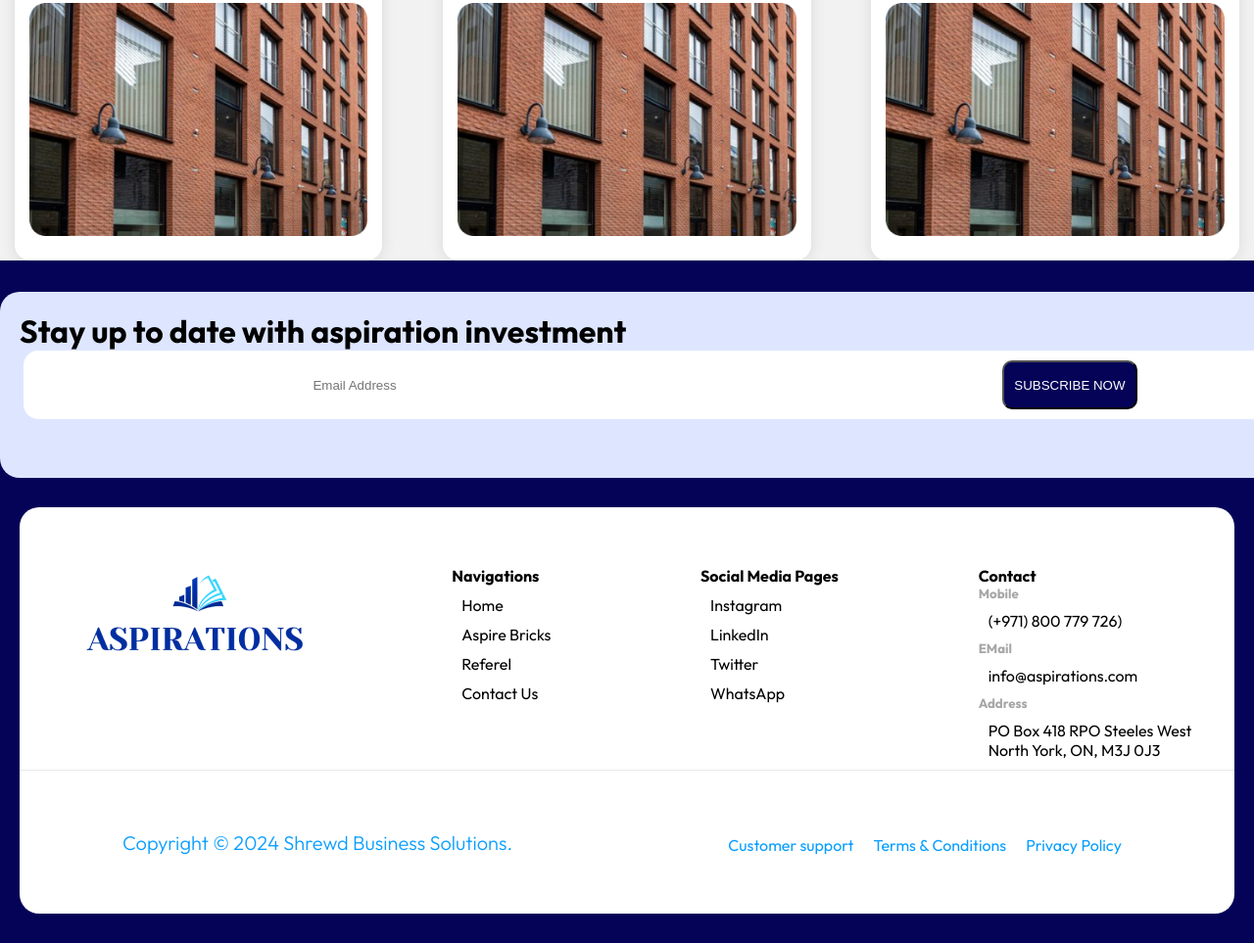
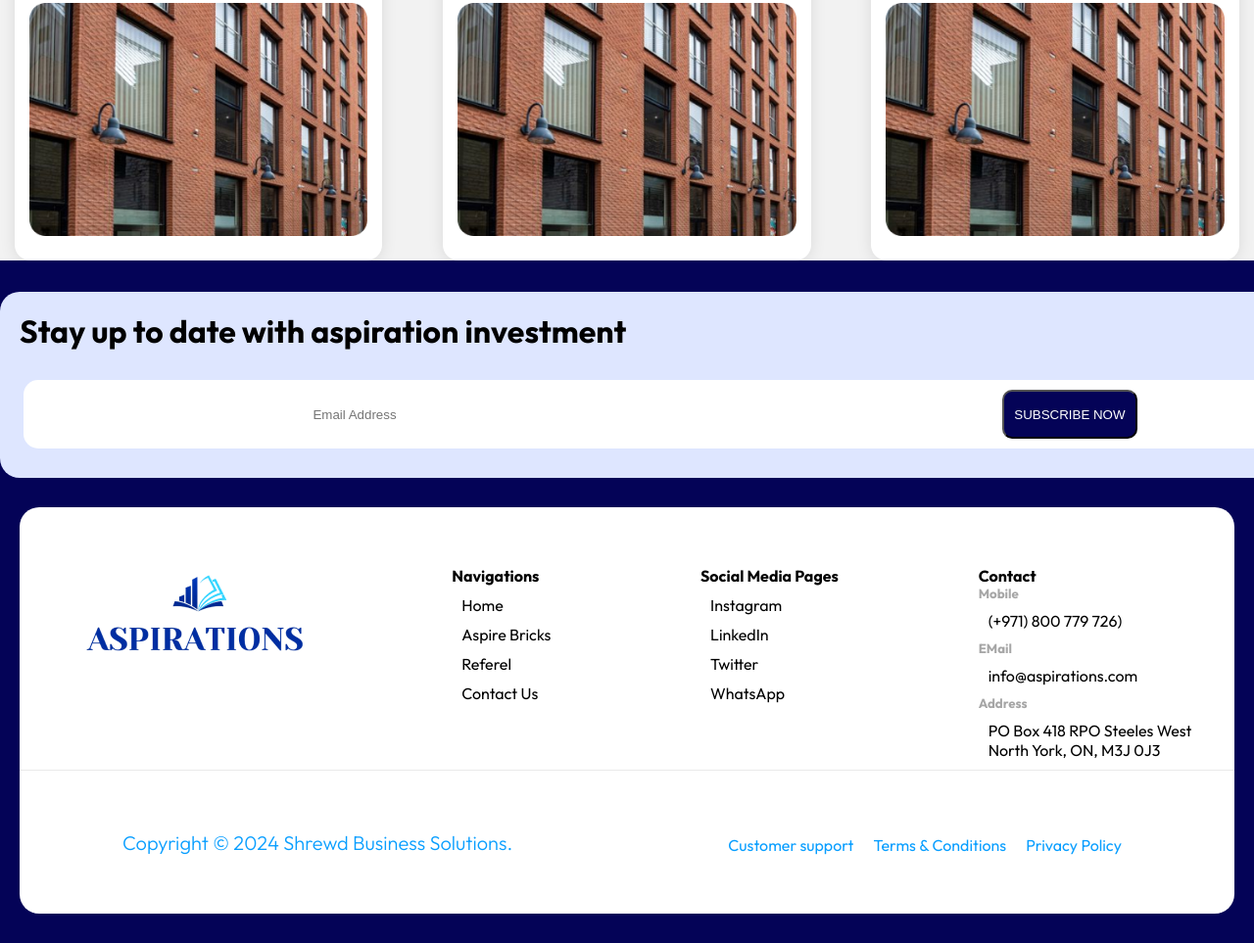
Before and after one commit to dhina4225/shrewd-task, a plain HTML site: page index.html in a window 1280 px wide. Shown: the part 5744-6707 px from the top of the page at 98% size. Drawn offline with Linux system fonts and the light colour scheme; a web font is replaced by a local one.

Commit message:
correction

```diff
--- a/assets/style.css
+++ b/assets/style.css
@@ -142,7 +142,6 @@ nav {
     display: flex;
     border-radius: 32px;
     background: #FFF;
-    width: ;
     padding: 32px 32px 56px 32px;
     flex-direction: column;
     align-items: center;
@@ -385,7 +384,7 @@ img {
 
 .email-input {
     width: 95%;
-    margin-top: ;
+    margin-top: 30px;
     padding: 10px 32px;
     height: 50px;
     background: #fff;
@@ -412,6 +411,11 @@ img {
     -moz-border-radius: 10px;
     -ms-border-radius: 10px;
     -o-border-radius: 10px;
+}
+
+.cta-item {
+    display: flex;
+
 }
 
 .footer {
--- a/index.html
+++ b/index.html
@@ -276,12 +276,17 @@ height: 462px;border-radius: 20px; background-size: cover;"></div>
         </div>
     </div>
     <div class="cta">
+
         <div>
             <h1>Stay up to date with aspiration investment</h1>
         </div>
-        <div class="email-input">
-            <input type="text" placeholder="Email Address">
-            <button>Subscribe Now</button>
+        <div class="cta-item">
+            <div class="email-input">
+
+                <input type="text" placeholder="Email Address">
+                <button>Subscribe Now</button>
+
+            </div>
         </div>
     </div>
     <section class="footer">
```
